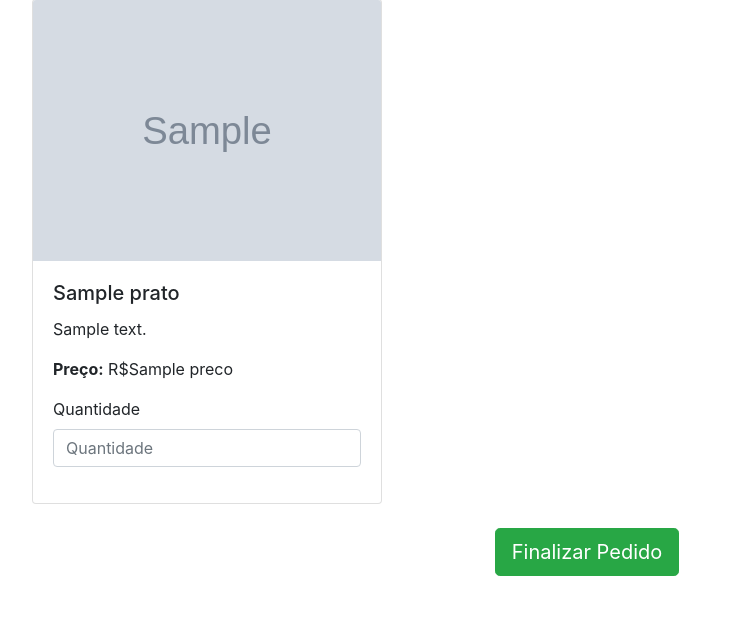
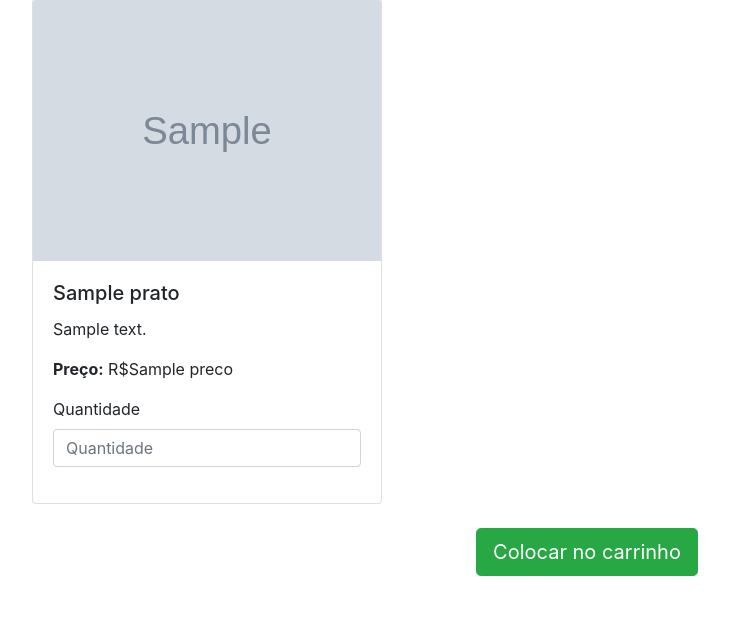
Before and after one commit to joaohugobotelho/Trabalho-Restaurante, a Django app: template sga/aplic/templates/pedido_prato.html in a window 1280 px wide. Shown: the part 121-740 px from the top of the page, without its empty margins (53-782 px from the left). Run offline with Django 3.2, Linux system fonts and the light colour scheme; the template is opened without the code that fills it: most values are stand-ins (such as "Sample title", 1, 10 or a date in 2020); grey boxes marked "Sample" are stand-in pictures; some libraries are stand-ins or nearby versions.

Commit message:
refazendo

```diff
--- a/sga/aplic/templates/pedido_prato.html
+++ b/sga/aplic/templates/pedido_prato.html
@@ -36,7 +36,7 @@
                 {% endfor %}
             </div>
             <div class="text-center">
-                <button type="submit" class="btn btn-success btn-lg">Finalizar Pedido</button>
+                <button type="submit" class="btn btn-success btn-lg">Colocar no carrinho</button>
             </div>
         </form>
     </div>
```
Also changed, not shown: sga/aplic/migrations/0007_cart_product_cartitem.py (added).
